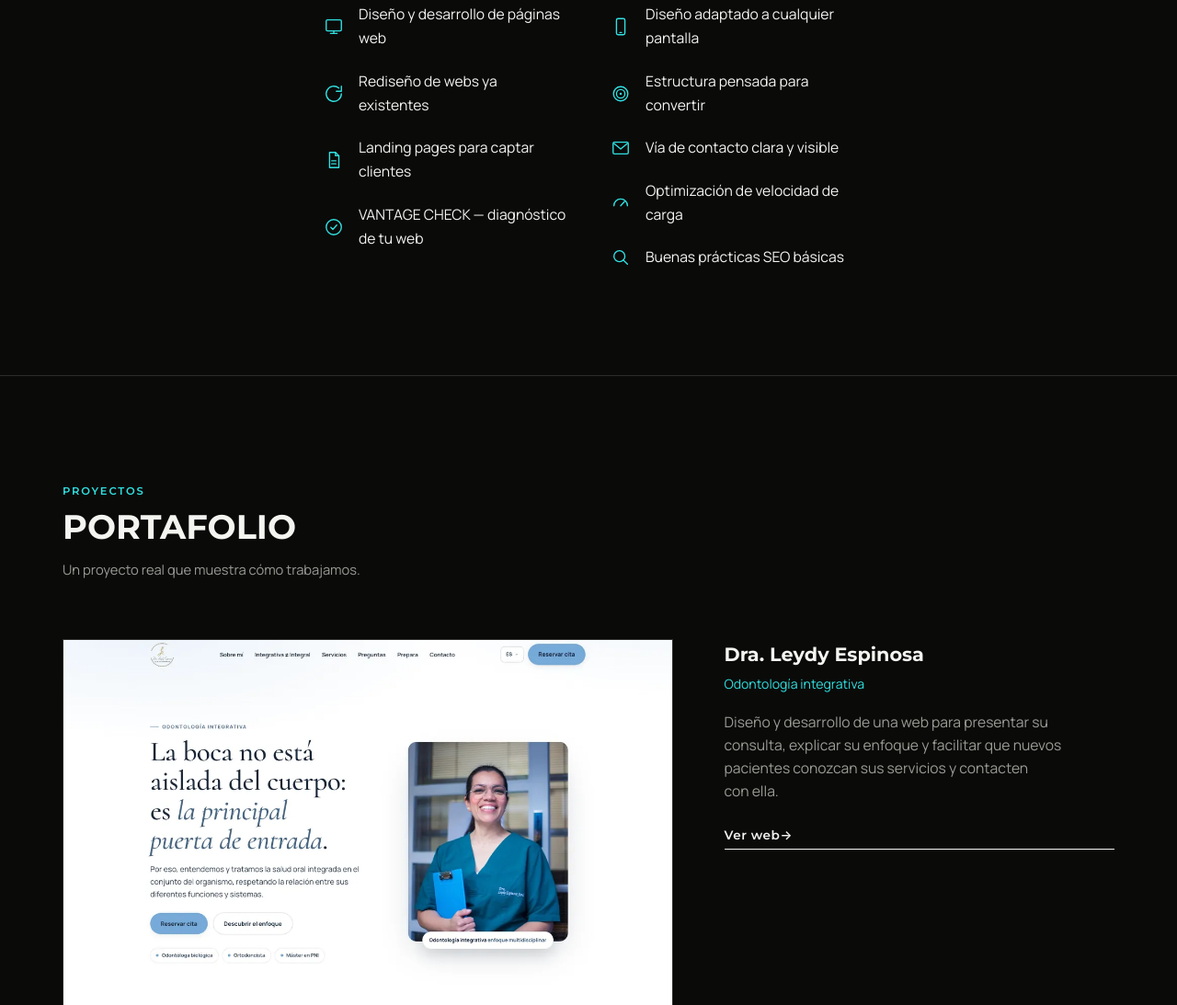
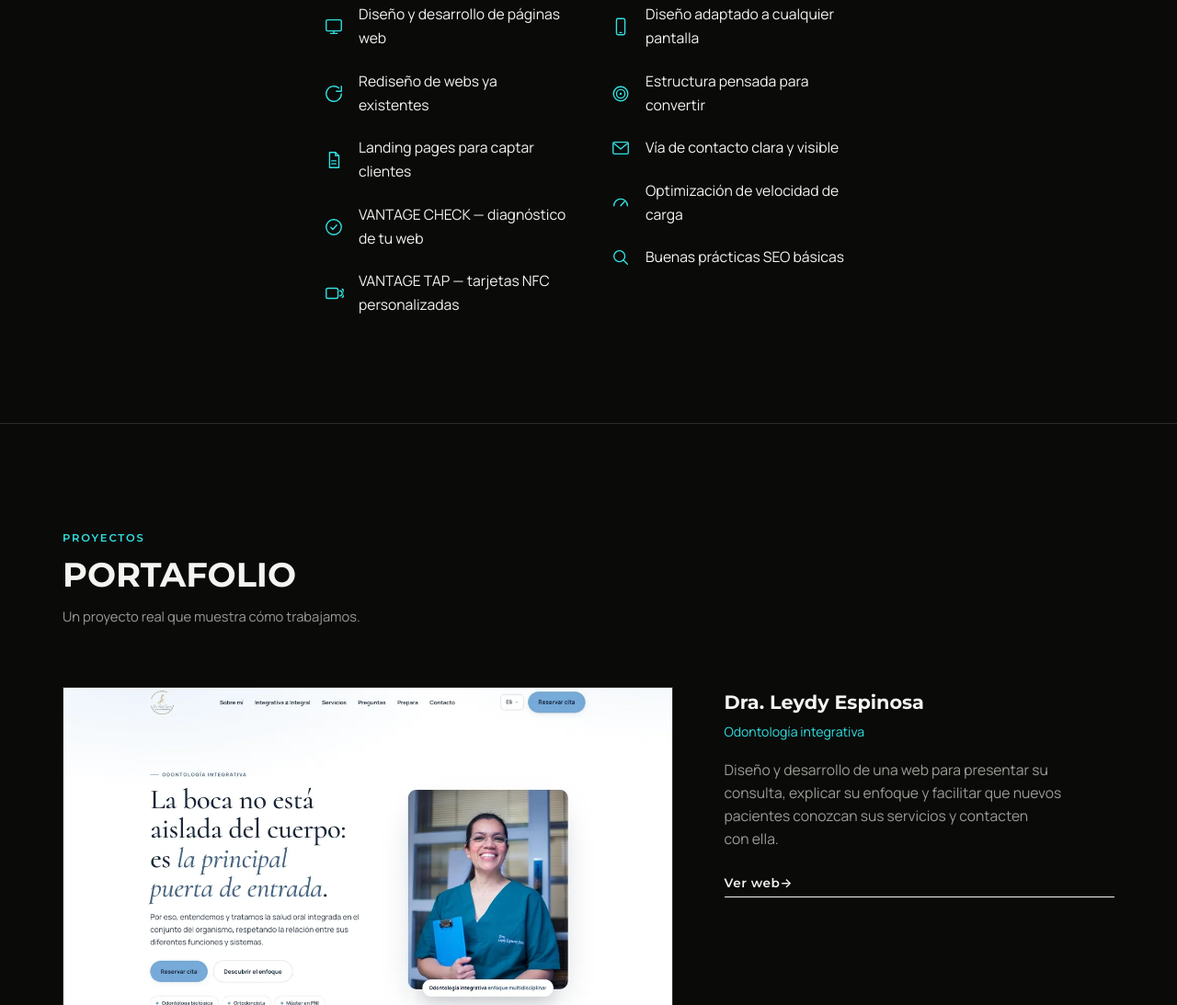
Before and after one commit to holavantageweb-web/vantage-web, a website: page index.html in a window 1280 px wide. Shown: the part 1241-2334 px from the top of the page at 92% size. Drawn offline with Linux system fonts and the light colour scheme.

Commit message:
Añade VANTAGE TAP al listado de Servicios de la sección Qué hacemos
Sigue el mismo patrón que el resto de items ("VANTAGE CHECK — diagnóstico
de tu web"), con un icono de tarjeta contactless.

Co-Authored-By: Claude Sonnet 5 <noreply@anthropic.com>

```diff
--- a/index.html
+++ b/index.html
@@ -81,6 +81,7 @@
             <li><svg class="offer-icon" viewBox="0 0 24 24" fill="none" stroke="currentColor" stroke-width="1.5" stroke-linecap="round" stroke-linejoin="round" aria-hidden="true"><path d="M21 12a9 9 0 1 1-3-6.7"/><path d="M21 3v6h-6"/></svg><span>Rediseño de webs ya existentes</span></li>
             <li><svg class="offer-icon" viewBox="0 0 24 24" fill="none" stroke="currentColor" stroke-width="1.5" stroke-linecap="round" stroke-linejoin="round" aria-hidden="true"><path d="M7 3h7l4 4v14H7z"/><path d="M14 3v4h4"/><path d="M9.5 13h5M9.5 16.5h5"/></svg><span>Landing pages para captar clientes</span></li>
             <li><svg class="offer-icon" viewBox="0 0 24 24" fill="none" stroke="currentColor" stroke-width="1.5" stroke-linecap="round" stroke-linejoin="round" aria-hidden="true"><circle cx="12" cy="12" r="9"/><path d="M8.5 12.3l2.4 2.4 4.6-5.2"/></svg><span>VANTAGE CHECK — diagnóstico de tu web</span></li>
+            <li><svg class="offer-icon" viewBox="0 0 24 24" fill="none" stroke="currentColor" stroke-width="1.5" stroke-linecap="round" stroke-linejoin="round" aria-hidden="true"><rect x="3" y="6" width="14" height="12" rx="2"/><path d="M19 9a3 3 0 010 6"/><path d="M22 7a6 6 0 010 10"/></svg><span>VANTAGE TAP — tarjetas NFC personalizadas</span></li>
           </ul>
         </div>
         <div class="offer-col">
```
